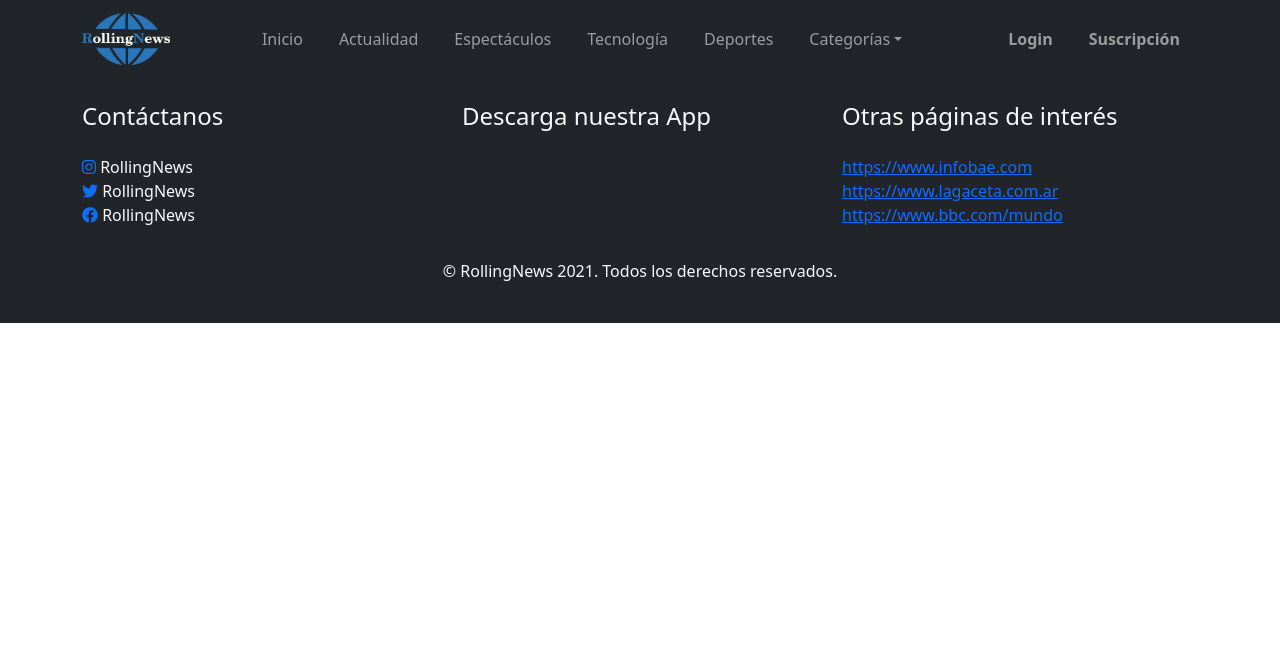
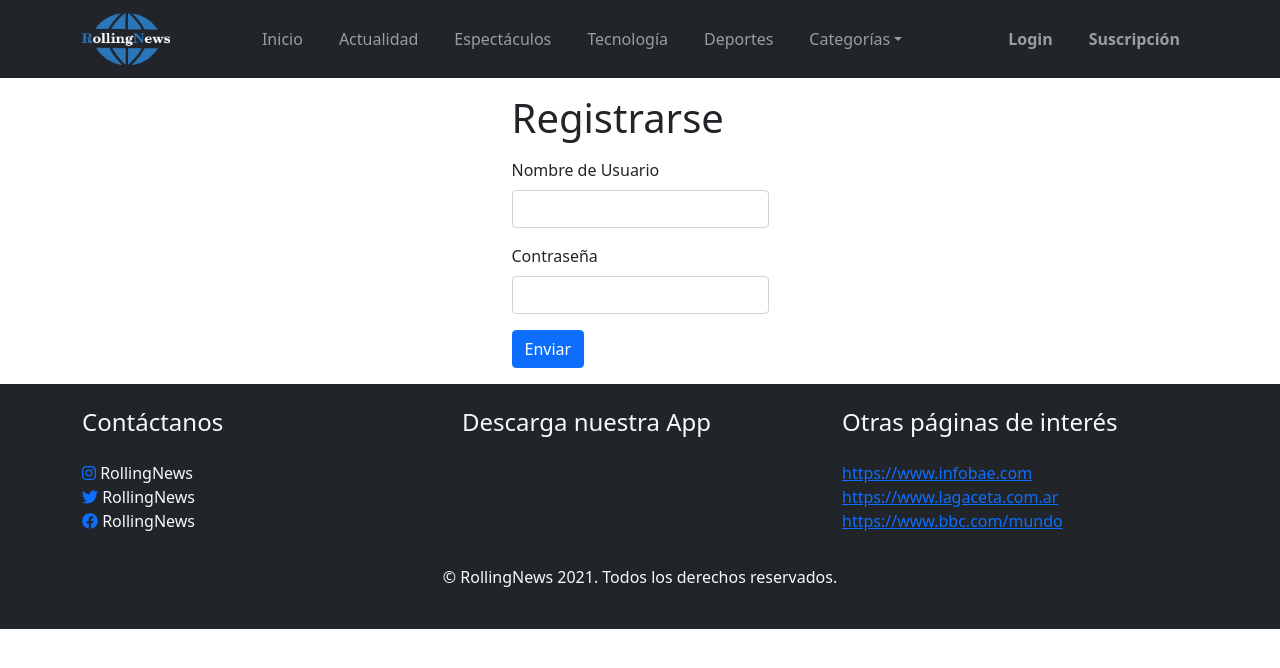
Before and after one commit to emilioh93/rollingnew.github.io, a React (Create React App) app: page /registro in a window 1280 px wide. Shown: the top 668 px of the page. Built offline with nearby package versions, Linux system fonts and the light colour scheme.

Commit message:
Se maqueto la pagina de registro y se esta trabajando en la logica para almacenar el usuario y contrasenia de las diferentes cuentas

```diff
--- a/src/App.js
+++ b/src/App.js
@@ -18,6 +18,7 @@ import Login from "./components/Login";
 import Error404 from "./components/Error404";
 import DetalleNoticia from "./components/DetalleNoticia";
 import {useState, useEffect} from 'react';
+import Registro from "./components/Registro";
 
 
 function App() {
@@ -85,6 +86,9 @@ function App() {
         <Route exact path='/login'>
           <Login></Login>
         </Route>
+        <Route exact path='/registro'>
+          <Registro></Registro>
+        </Route>
         <Route exact path="#">
           <Error404></Error404>
         </Route>
--- a/src/components/Login.js
+++ b/src/components/Login.js
@@ -1,7 +1,7 @@
 import React, { useState } from "react";
 import ReactDOM from "react-dom";
 import { Container, Form, Button } from "react-bootstrap";
-import { useParams, withRouter } from "react-router-dom";
+import { Link, useParams, withRouter } from "react-router-dom";
 import Swal from "sweetalert2";
 
 const Login = (props) => {
@@ -73,13 +73,16 @@ const Login = (props) => {
         <Form.Group className="my-3">
           <Form.Label>Contraseña</Form.Label>
           <Form.Control
-            type="text"
+            type="password"
             onChange={(e) => setPassword(parseFloat(e.target.value))}
           ></Form.Control>
         </Form.Group>
-        <Button className="my-3" type="submit">
-          Ingresar
-        </Button>
+        <Form.Group className="">
+          <Button className="" type="submit">
+            Ingresar
+          </Button>
+          <Link to="/registro" className='ms-3'>Registrate gratis</Link>
+        </Form.Group>
       </Form>
     </Container>
   );
--- /dev/null
+++ b/src/components/Registro.js
@@ -0,0 +1,55 @@
+import React, {useState} from "react";
+import { Form, Container, Button } from "react-bootstrap";
+
+
+const Registro = () => {
+    const [usuarioCreado,setUsuarioCreado] = useState("")
+    const [passCreado,setPassCreado] = useState("")
+
+    const listaCuentas = [];
+
+
+    class Cuentas {
+        constructor( usuario, password){
+            this.usuario = usuario;
+            this.password = password;
+        }
+    }
+
+    const handleSubmit = (e) =>{
+        e.preventDefault();
+        console.log('desde submit para registro');
+
+        const nuevaCuenta = new Cuentas(usuarioCreado,passCreado);
+        console.log(nuevaCuenta);
+
+        listaCuentas.push(nuevaCuenta);
+        console.log(listaCuentas);
+
+        document.getElementById('registro').reset();
+
+    }
+
+  return (
+    <Container className="d-flex justify-content-center">
+      <Form className="my-3" onSubmit={handleSubmit} id='registro'>
+        <h1>Registrarse</h1>
+        <Form.Group className="my-3">
+          <Form.Label>Nombre de Usuario</Form.Label>
+          <Form.Control type="text" onChange={(e)=>setUsuarioCreado(e.target.value)}></Form.Control>
+        </Form.Group>
+        <Form.Group className="my-3">
+          <Form.Label>Contraseña</Form.Label>
+          <Form.Control type="password" onChange={(e)=>setPassCreado(e.target.value)}></Form.Control>
+        </Form.Group>
+        <Form.Group className="">
+          <Button className="" type="submit">
+            Enviar
+          </Button>
+        </Form.Group>
+      </Form>
+    </Container>
+  );
+};
+
+export default Registro;
```
